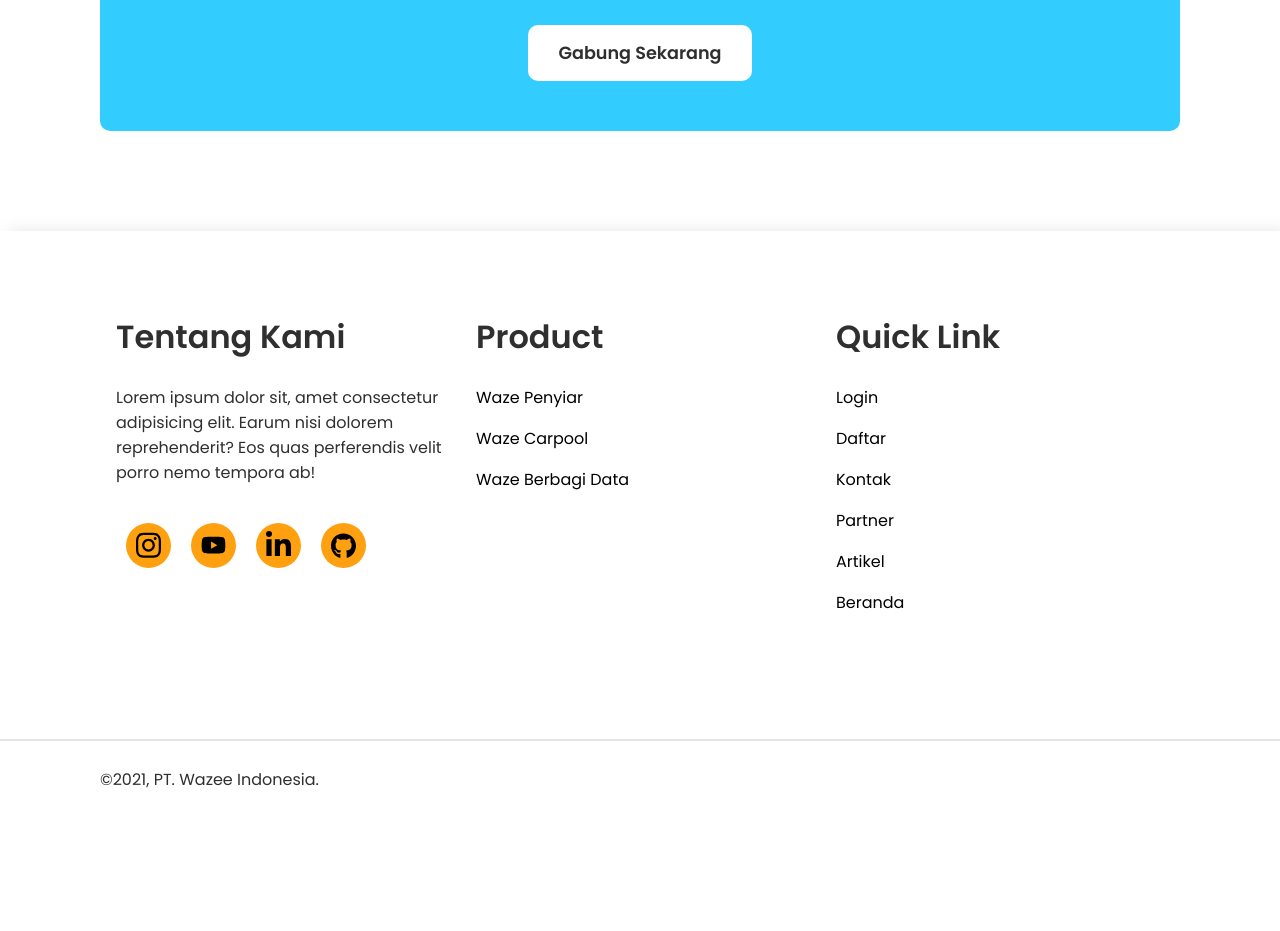
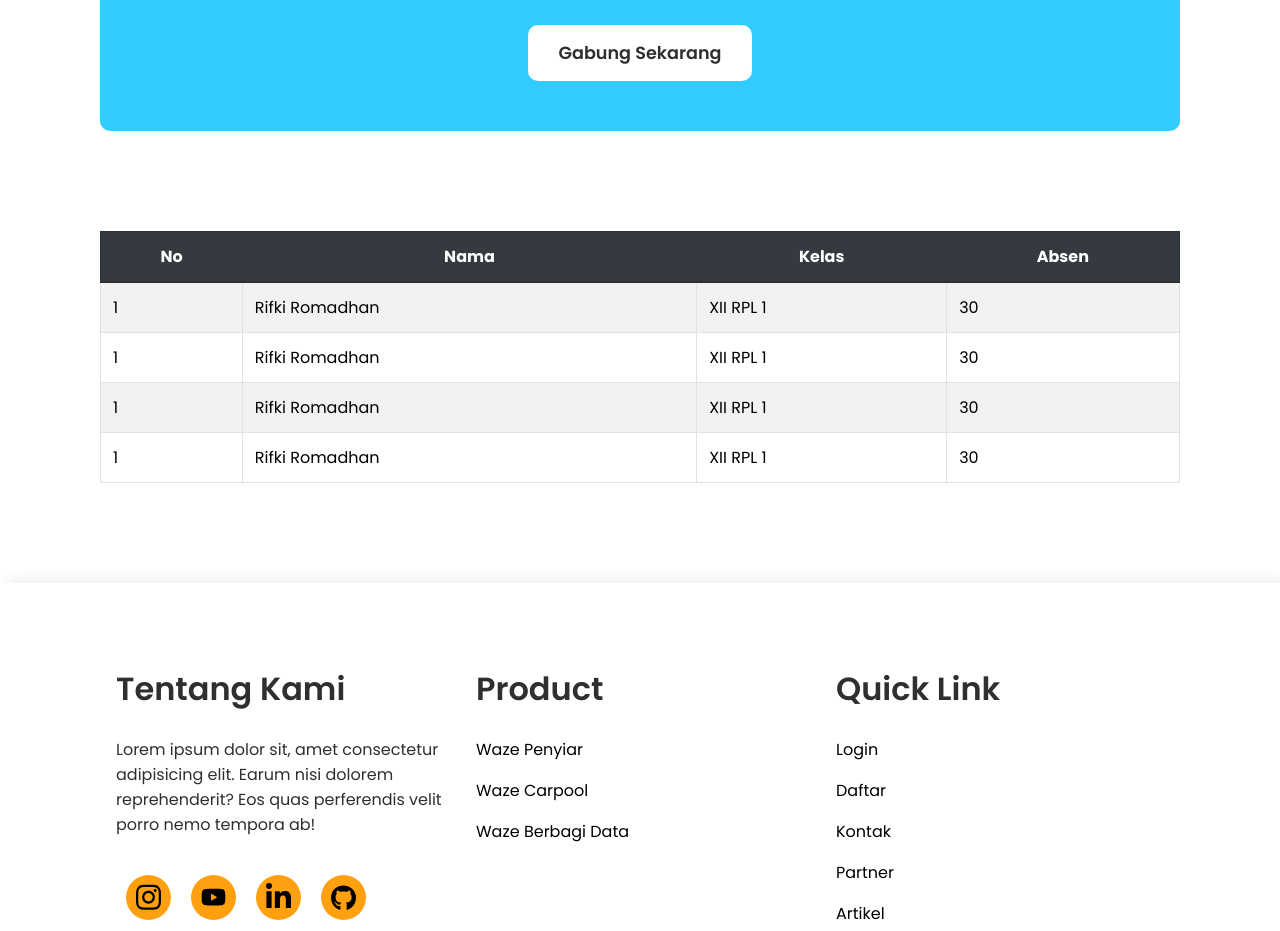
Before and after one commit to IkkiRama/Wazee, a plain HTML site: page index.html in a window 1280 px wide. Shown: the part 4440-5371 px from the top of the page. Before the commit the page ends 5259 px from the top, so only its background shows below. Drawn offline with Linux system fonts and the light colour scheme.

Commit message:
membuat tabel

```diff
--- a/css/style.scss
+++ b/css/style.scss
@@ -74,11 +74,20 @@
     --biru: #33CCFF;
     --biru-cerah: #1352FF;
     --hijau: #1EE592;
-    --border: 2px solid #e4e4e7;
     --facebook: #3b5998;
     --twitter: #55acee;
     --pinteres: #CB2027;
     --wa: #25D366;
+    --border: 2px solid #e4e4e7;
+
+
+    --border-table: 1px solid #dee2e6;
+    --table-dark: #343a40;
+    --tr: rgba(0, 0, 0, 0.05);
+
+
+    --outline-input: #0176f4bd;
+    --outline-button: #63aeffbd;
 }
 
 
@@ -108,6 +117,10 @@ body {
     height: 100%;
 }
 
+.overflow-x-auto {
+    overflow-x: auto;
+}
+
 .pt-15-vh {
     padding-top: 15vh;
 }
@@ -181,6 +194,35 @@ button {
     cursor: pointer;
 }
 
+
+table {
+    width: 100%;
+    border-collapse: collapse;
+    border: 1px solid var(--hitam-santai);
+    // color: #212529;
+
+    thead th {
+        color: var(--putih);
+        padding: 0.75rem;
+        background-color: var(--table-dark);
+        border-bottom: 2px solid var(--hitam-santai);
+        // vertical-align: bottom;
+    }
+
+    tbody tr {
+
+        td {
+            padding: 0.75rem;
+            // vertical-align: top;
+            border: var(--border-table);
+        }
+
+        &:hover,
+        &:nth-child(odd) {
+            background-color: var(--tr);
+        }
+    }
+}
 
 
 
@@ -231,7 +273,7 @@ form {
             letter-spacing: .5px;
 
             &:focus {
-                outline: 2px solid #0176f4bd;
+                outline: 2px solid var(--outline-input);
             }
         }
     }
@@ -246,7 +288,7 @@ form {
         background-color: var(--biru-cerah);
 
         &:focus {
-            outline: 2px solid #63aeffbd;
+            outline: 2px solid var(--outline-button);
         }
     }
 }
@@ -331,8 +373,8 @@ header {
 
 
 .menu {
-    width: 35px;
-    height: 30px;
+    width: 30px;
+    height: 20px;
     display: none;
     cursor: pointer;
     align-items: flex-end;
@@ -349,11 +391,12 @@ header {
         bottom: 0;
         opacity: 0;
         z-index: 999999999999999999999999999999999;
+        cursor: pointer;
 
         &:checked~span {
 
             &:nth-child(2) {
-                transform: rotate(45deg) translate(0, -2px);
+                transform: rotate(45deg) translate(0, -3px);
             }
 
             &:nth-child(3) {
@@ -361,7 +404,7 @@ header {
             }
 
             &:nth-child(4) {
-                transform: rotate(-45deg) translate(0, 1px);
+                transform: rotate(-45deg) translate(0, 2px);
             }
 
         }
@@ -369,7 +412,7 @@ header {
 
     span {
         width: 100%;
-        height: 5px;
+        height: 4px;
         border-radius: 10px;
         background-color: #000;
         transition: .5s;
@@ -399,6 +442,7 @@ header {
     display: none;
     justify-content: end;
     position: fixed;
+    right: 0;
     background-color: #8d8d8d38;
     transition: .5s;
     transform: translateX(120%);
@@ -1006,13 +1050,15 @@ footer {
     .container {
         display: flex;
         align-items: center;
-        justify-content: space-between;
+        justify-content: center;
+        flex-wrap: wrap;
         padding-bottom: 20px;
         border-bottom: var(--border);
 
         img {
             height: 60px;
             width: auto;
+            margin: 10px;
         }
     }
 }
@@ -1500,6 +1546,9 @@ footer {
         }
     }
 
+
+
+
 }
 
 @media (max-width:850px) {
@@ -1705,7 +1754,7 @@ footer {
 
     section,
     header {
-        padding: 0 25px;
+        padding: 0 15px;
     }
 
 }
@@ -1714,7 +1763,26 @@ footer {
 
     section,
     header {
-        padding: 0 15px;
+        padding: 0 10px;
+    }
+
+    header {
+
+        .container {
+
+            .logo {
+
+                h1 {
+                    font-size: 1.3rem;
+                }
+
+                img {
+                    width: 30px;
+                    height: 30px;
+
+                }
+            }
+        }
     }
 
     .containerNavMobile {
@@ -1727,12 +1795,14 @@ footer {
 
 
 
+
+
     .heroHome {
 
         .container {
 
             .img {
-                height: 250px;
+                height: 220px;
             }
 
             .caption {
--- a/index.html
+++ b/index.html
@@ -226,6 +226,55 @@
             </div>
         </section>
 
+        <section class="pt-100">
+            <div class="container overflow-x-auto">
+                <table>
+                    <thead>
+                        <tr>
+                            <th>No</th>
+                            <th>Nama</th>
+                            <th>Kelas</th>
+                            <th>Absen</th>
+                        </tr>
+                    </thead>
+
+                    <tbody>
+                        <tr>
+                            <td>1</td>
+                            <td>Rifki Romadhan</td>
+                            <td>XII RPL 1</td>
+                            <td>30</td>
+                        </tr>
+
+                        <tr>
+                            <td>1</td>
+                            <td>Rifki Romadhan</td>
+                            <td>XII RPL 1</td>
+                            <td>30</td>
+                        </tr>
+
+                        <tr>
+                            <td>1</td>
+                            <td>Rifki Romadhan</td>
+                            <td>XII RPL 1</td>
+                            <td>30</td>
+                        </tr>
+
+                        <tr>
+                            <td>1</td>
+                            <td>Rifki Romadhan</td>
+                            <td>XII RPL 1</td>
+                            <td>30</td>
+                        </tr>
+                    </tbody>
+                </table>
+            </div>
+        </section>
+
+
+
+
+
         <!-- <section class="heroFlavor2 pt-50">
             <div class="container">
 
```
Also changed, not shown: css/style.css, 1 other file.
